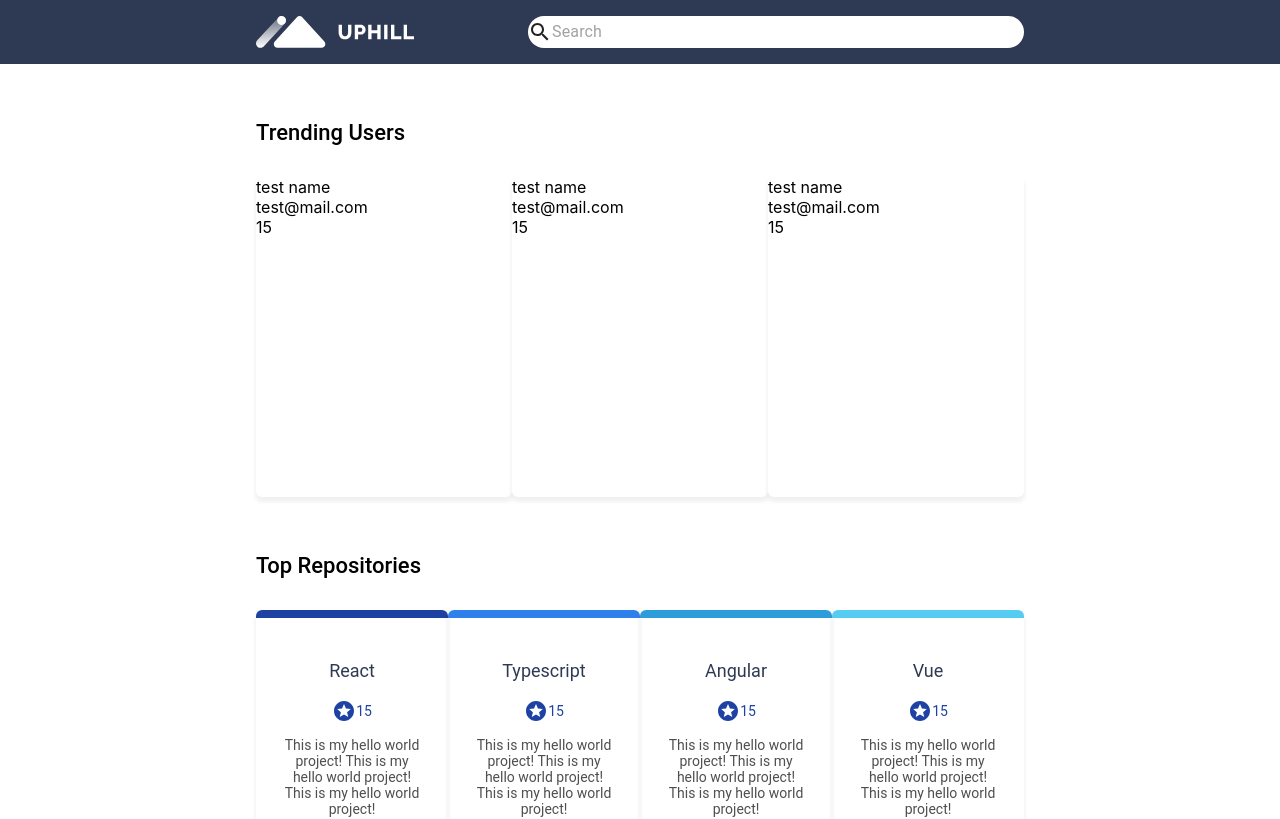
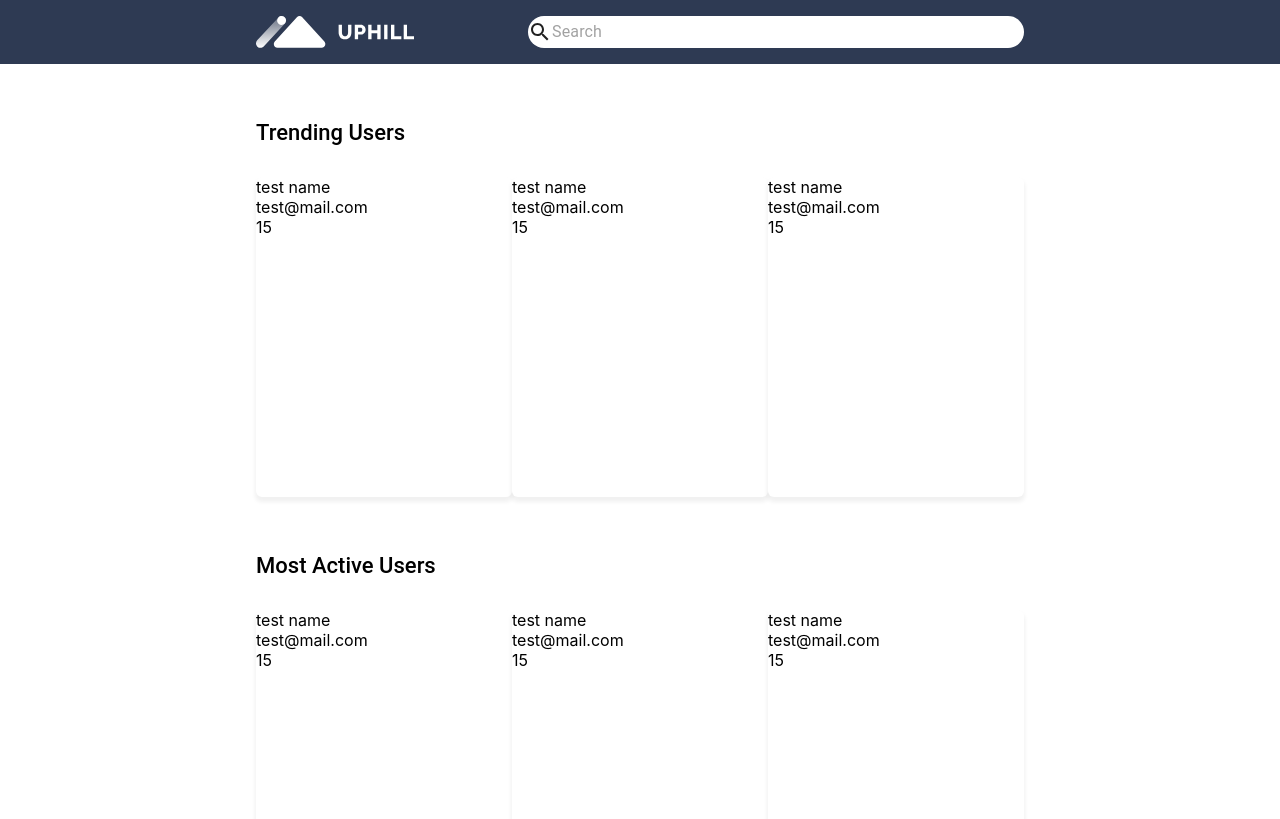
Before and after one commit to GIT-RR/git-hub-top-users-dashboard, a React (Create React App) app: page / in a window 1280 px wide. Shown: the top 819 px of the page. Built offline with nearby package versions, Linux system fonts and the light colour scheme.

Commit message:
feat: first version of dashboard with mock data

```diff
--- a/src/components/feature/Dashboard/Dashboard.tsx
+++ b/src/components/feature/Dashboard/Dashboard.tsx
@@ -13,11 +13,11 @@ const Dashboard = () => {
           <UserCard name='test name' email='test@mail.com' followers={15} />
           <UserCard name='test name' email='test@mail.com' followers={15} />
         </LineSection>
-        {/* <LineSection title='Most Active Users'>
+        <LineSection title='Most Active Users'>
           <UserCard name='test name' email='test@mail.com' followers={15} />
           <UserCard name='test name' email='test@mail.com' followers={15} />
           <UserCard name='test name' email='test@mail.com' followers={15} />
-        </LineSection> */}
+        </LineSection>
         <LineSection title='Top Repositories'>
           <RepoCard
             name='React'
```
